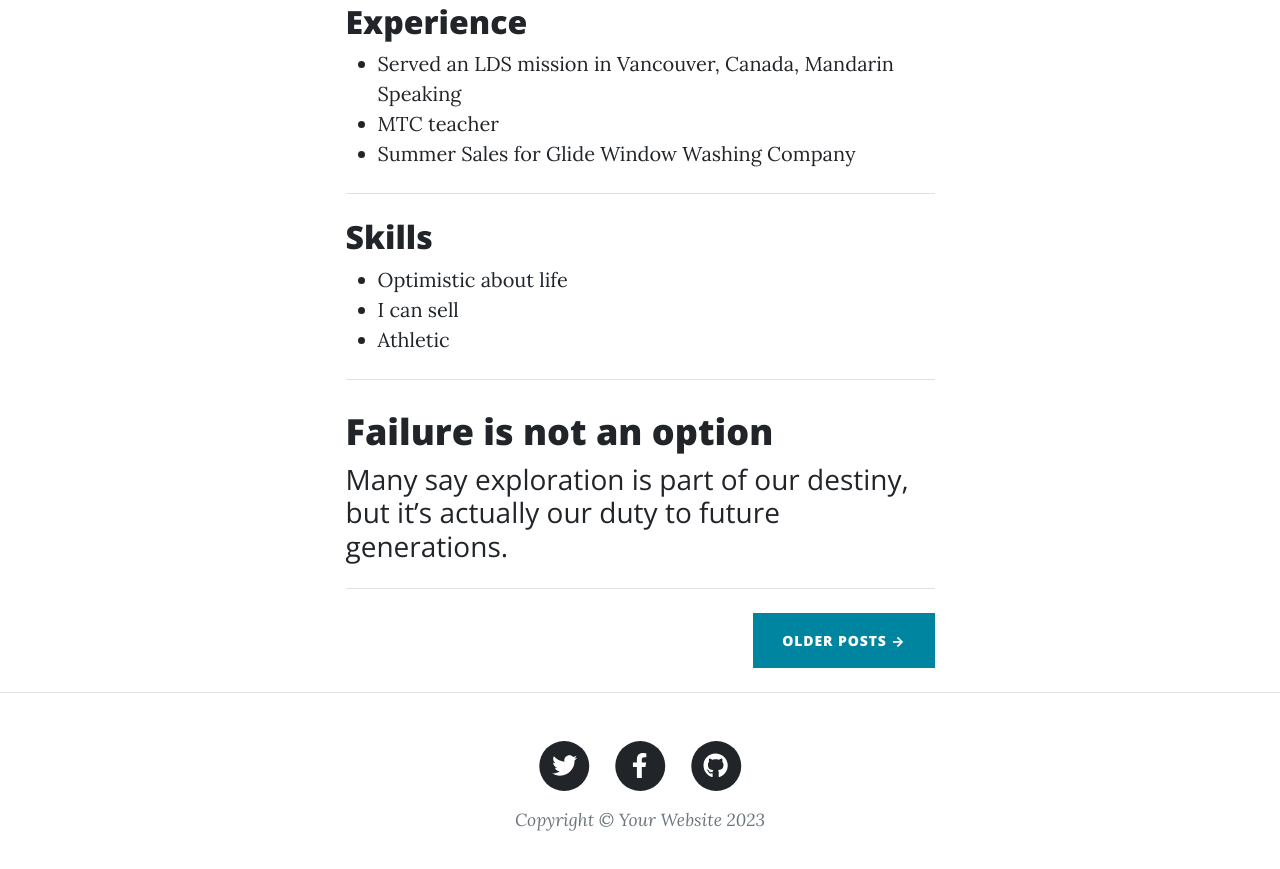
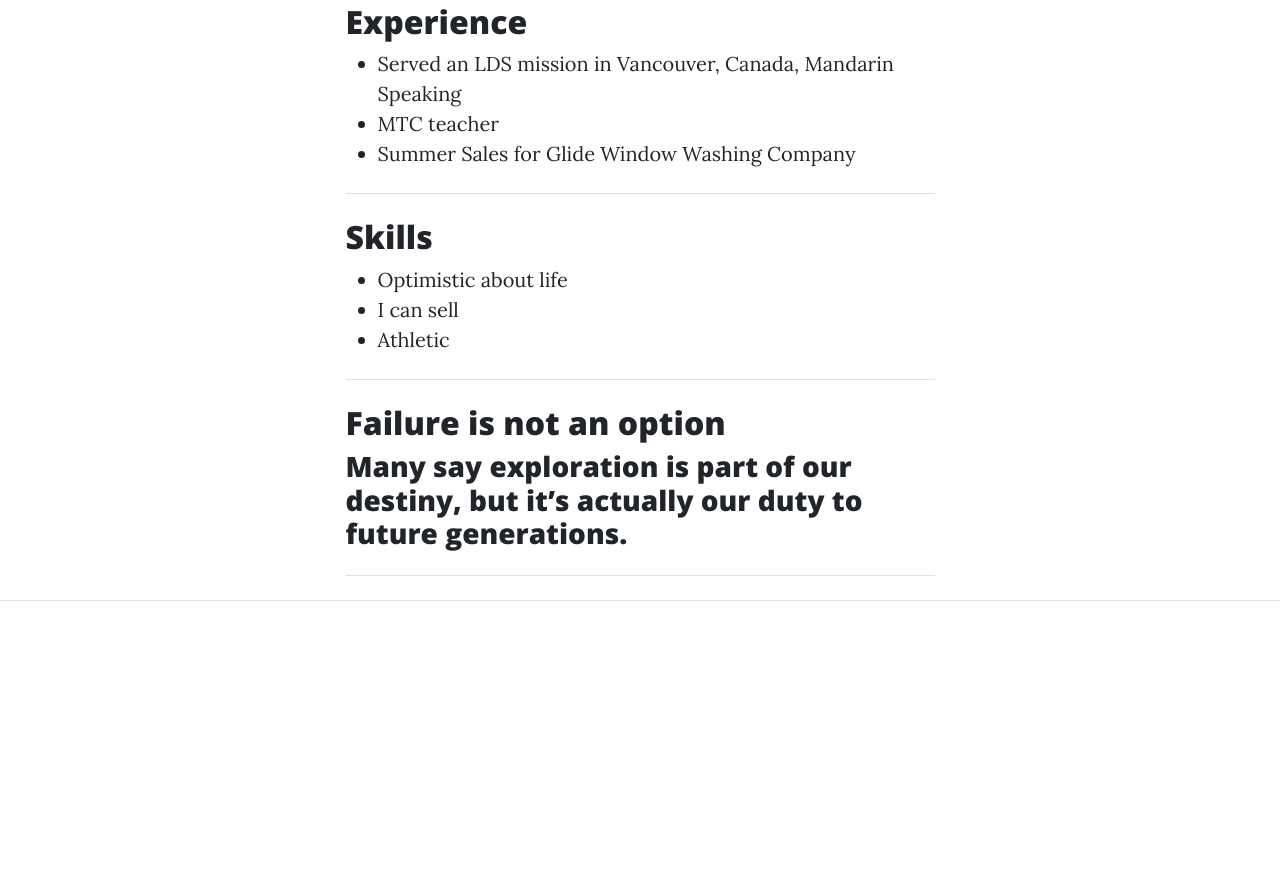
Before and after one commit to sophieburt8/Sophie-Burt, a plain HTML site: page index.html in a window 1280 px wide. Shown: the part 812-1681 px from the top of the page. After the commit the page ends 1555 px from the top, so only its background shows below. Drawn offline with nearby package versions, Linux system fonts and the light colour scheme.

Commit message:
Add files via upload

```diff
--- a/index.html
+++ b/index.html
@@ -91,7 +91,7 @@
                     <hr class="my-4" />
                     <!-- Post preview-->
                     <div class="post-preview">
-                        <a href="post.html">
+
                             <h2 class="post-title">Failure is not an option</h2>
                             <h3 class="post-subtitle">Many say exploration is part of our destiny, but it’s actually our duty to future generations.</h3>
                         </a>
@@ -99,7 +99,6 @@
                     <!-- Divider-->
                     <hr class="my-4" />
                     <!-- Pager-->
-                    <div class="d-flex justify-content-end mb-4"><a class="btn btn-primary text-uppercase" href="#!">Older Posts →</a></div>
                 </div>
             </div>
         </div>
@@ -111,31 +110,9 @@
                         <ul class="list-inline text-center">
                             <li class="list-inline-item">
                                 <a href="#!">
-                                    <span class="fa-stack fa-lg">
-                                        <i class="fas fa-circle fa-stack-2x"></i>
-                                        <i class="fab fa-twitter fa-stack-1x fa-inverse"></i>
-                                    </span>
-                                </a>
-                            </li>
-                            <li class="list-inline-item">
-                                <a href="#!">
-                                    <span class="fa-stack fa-lg">
-                                        <i class="fas fa-circle fa-stack-2x"></i>
-                                        <i class="fab fa-facebook-f fa-stack-1x fa-inverse"></i>
-                                    </span>
-                                </a>
-                            </li>
-                            <li class="list-inline-item">
-                                <a href="#!">
-                                    <span class="fa-stack fa-lg">
-                                        <i class="fas fa-circle fa-stack-2x"></i>
-                                        <i class="fab fa-github fa-stack-1x fa-inverse"></i>
-                                    </span>
-                                </a>
-                            </li>
-                        </ul>
-                        <div class="small text-center text-muted fst-italic">Copyright &copy; Your Website 2023</div>
-                    </div>
+
+
+                      </div>
                 </div>
             </div>
         </footer>
```
